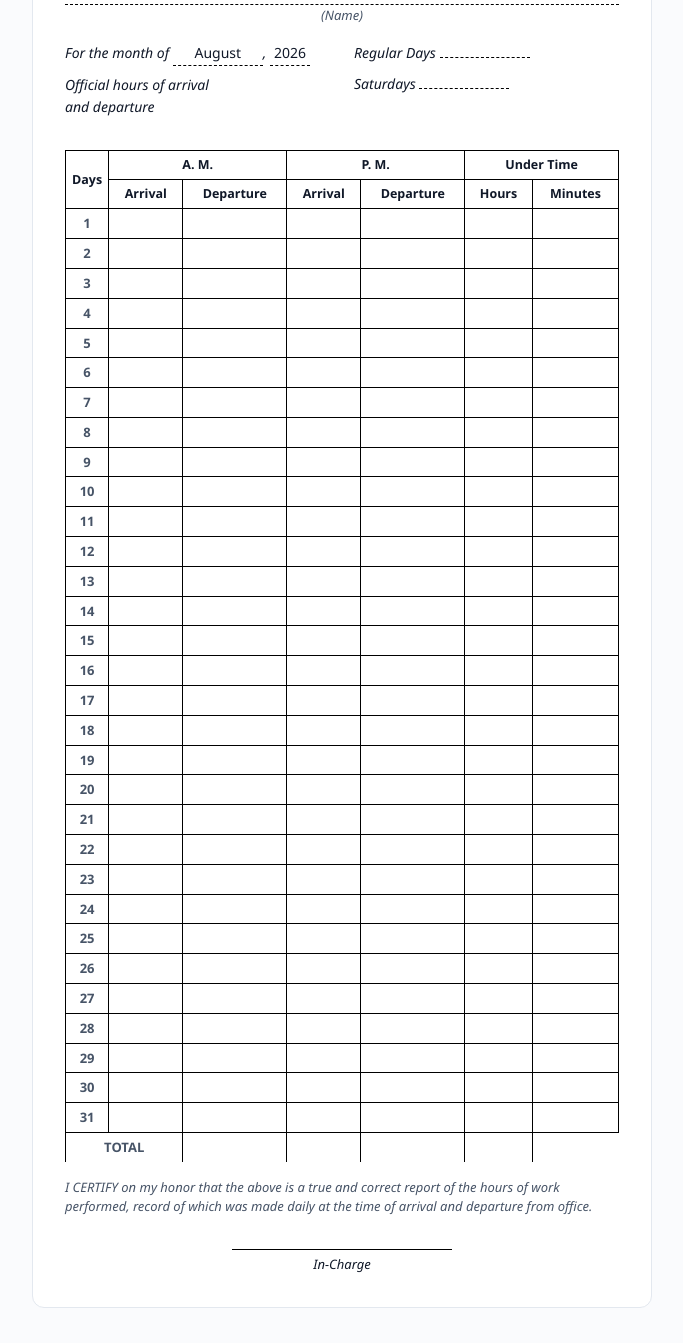
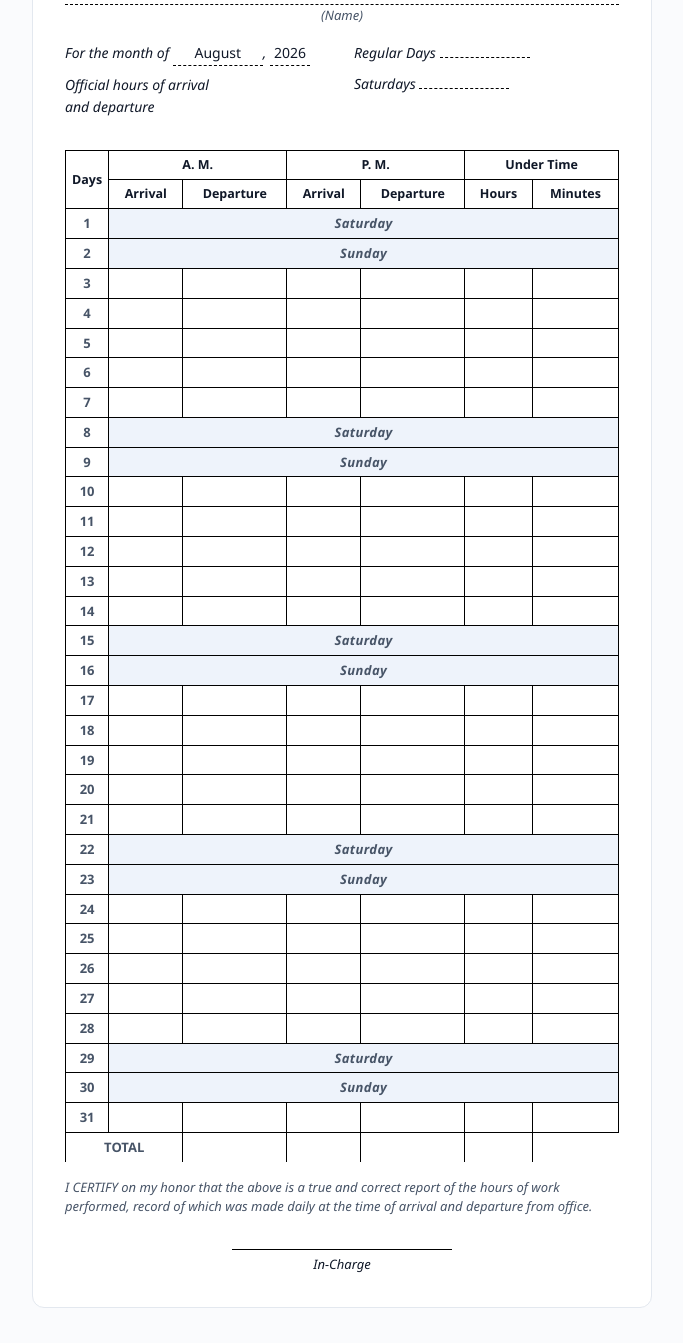
Before and after one commit to civ1977/smashed_sfs_project, a Django app: page /tools/dtr/ in a window 1280 px wide. Shown: the part 344-1687 px from the top of the page, without its empty margins (298-981 px from the left). Run offline with Django 5.2, Linux system fonts and the light colour scheme; a user stored in the database is signed in; tables that the repository leaves empty hold one stand-in row (values such as "Sample post"); parts of the project's set-up code (start-up, migrations or seed data) failed here and were passed over.

Commit message:
Auto-label Saturday/Sunday/Holiday rows on the DTR page
Reuses SF2's own school-day source of truth (grades.models.
SchoolCalendarException, same convention as
_school_days_in_month in grades/views.py: Mon-Fri are school days,
Sat/Sun aren't, unless a per-school exception flips a specific date)
so the DTR and SF2 never disagree about a given date. Non-school-day
rows now show a shaded "Saturday", "Sunday", or "Holiday" label
spanning the row instead of blank cells; regular school days stay
blank for manual time entry.

Co-Authored-By: Claude Sonnet 5 <noreply@anthropic.com>

```diff
--- a/smashed_sfs/accounts/views.py
+++ b/smashed_sfs/accounts/views.py
@@ -1,3 +1,4 @@
+import calendar
 import math
 from datetime import date
 
@@ -10,7 +11,7 @@ from django.db import transaction
 
 from students.models import Section, Student
 from portal.models import StudentAccount
-from grades.models import Grade, SubjectMapping
+from grades.models import Grade, SubjectMapping, SchoolCalendarException
 from .models import Teacher
 from .forms import SchoolProfileSelectForm, SchoolProfileForm, SectionForm
 
@@ -363,9 +364,37 @@ def tools(request):
 def daily_time_record(request):
     teacher = Teacher.objects.filter(username=request.user.username).first()
     today = date.today()
+    year, month = today.year, today.month
+
+    # SF2's own school-day convention (grades/views.py's _school_days_in_month):
+    # Mon-Fri are school days and Sat/Sun are not, unless a
+    # SchoolCalendarException for this school flips a specific date the
+    # other way (a declared holiday on a weekday, or a Saturday make-up
+    # class). Same source of truth here, so the DTR and SF2 never disagree
+    # about which dates are Saturday/Sunday/Holiday for a given school.
+    exceptions = {}
+    if teacher and teacher.school_profile_id:
+        exceptions = {
+            e.date: e.is_school_day
+            for e in SchoolCalendarException.objects.filter(
+                school_profile_id=teacher.school_profile_id, date__year=year, date__month=month
+            )
+        }
+
+    num_days = calendar.monthrange(year, month)[1]
+    days = []
+    for day in range(1, num_days + 1):
+        d = date(year, month, day)
+        is_school_day = exceptions.get(d, d.weekday() < 5)
+        if not is_school_day:
+            label = 'Saturday' if d.weekday() == 5 else 'Sunday' if d.weekday() == 6 else 'Holiday'
+        else:
+            label = None
+        days.append({'day': day, 'label': label})
+
     return render(request, 'accounts/dtr.html', {
         'teacher': teacher,
         'month_name': today.strftime('%B'),
         'year': today.strftime('%Y'),
-        'days': range(1, 32),
+        'days': days,
     })
--- a/smashed_sfs/templates/accounts/dtr.html
+++ b/smashed_sfs/templates/accounts/dtr.html
@@ -47,15 +47,19 @@
             </tr>
         </thead>
         <tbody>
-            {% for day in days %}
+            {% for entry in days %}
             <tr>
-                <td class="dtr-day">{{ day }}</td>
+                <td class="dtr-day">{{ entry.day }}</td>
+                {% if entry.label %}
+                <td colspan="6" class="dtr-day-label">{{ entry.label }}</td>
+                {% else %}
                 <td></td>
                 <td></td>
                 <td></td>
                 <td></td>
                 <td></td>
                 <td></td>
+                {% endif %}
             </tr>
             {% endfor %}
             <tr class="dtr-total-row">
@@ -116,6 +120,13 @@
     .dtr-table td:not(.dtr-day):not(.dtr-total-label) { height: 22px; }
     .dtr-total-row td { font-weight: 700; }
     .dtr-total-label { text-align: right; padding-right: var(--space-3); }
+    .dtr-day-label {
+        font-style: italic;
+        font-weight: 700;
+        letter-spacing: .03em;
+        color: var(--ink-soft);
+        background: var(--bg-exhibit);
+    }
 
     .dtr-certify { font-size: 13px; line-height: 1.5; margin-bottom: var(--space-6); }
 
```
